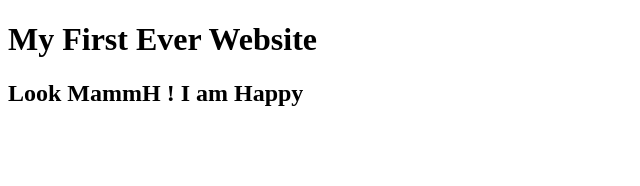
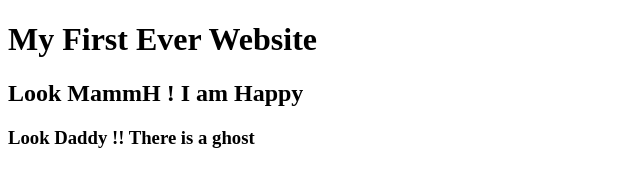
Before and after one commit to Nabonb/my_first_website, a plain HTML site: page index.html in a window 1280 px wide. Shown: the whole page, without its empty margins (0-640 px from the left). Drawn offline with Linux system fonts and the light colour scheme.

Commit message:
Ghost Arrived

```diff
--- a/index.html
+++ b/index.html
@@ -9,5 +9,6 @@
 <body>
     <h1>My First Ever Website</h1>
     <h2>Look MammH ! I am Happy </h2>
+    <h3>Look Daddy !! There is a ghost</h3>
 </body>
 </html>
```
